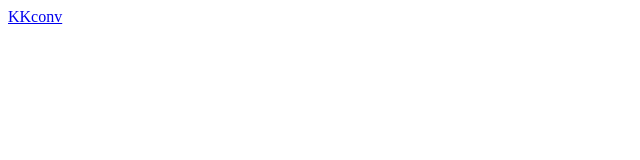
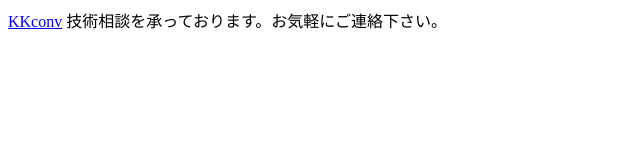
Before and after one commit to ysk-t/ysk-t.github.io, a plain HTML site: page index.html in a window 1280 px wide. Shown: the whole page, without its empty margins (0-640 px from the left). Drawn offline with Linux system fonts and the light colour scheme.

Commit message:
Update index.html

```diff
--- a/index.html
+++ b/index.html
@@ -1,17 +1,17 @@
 <html>
 <head>
 	<meta charset='utf-8'>
-	<title>index pagetest</title>
+	<title>yt</title>
 </head>
 <body>
 	<a href="./a.exe">KKconv</a>
 
-	<!--
-	hello world
-	日本語
-	日本語<br>
-	αβγδΓΘθπφΣΦ
-	-->
+
+
+	技術相談を承っております。お気軽にご連絡下さい。<br>
+
+
+
     <!-- comments -->
 </body>
 </html>
```
